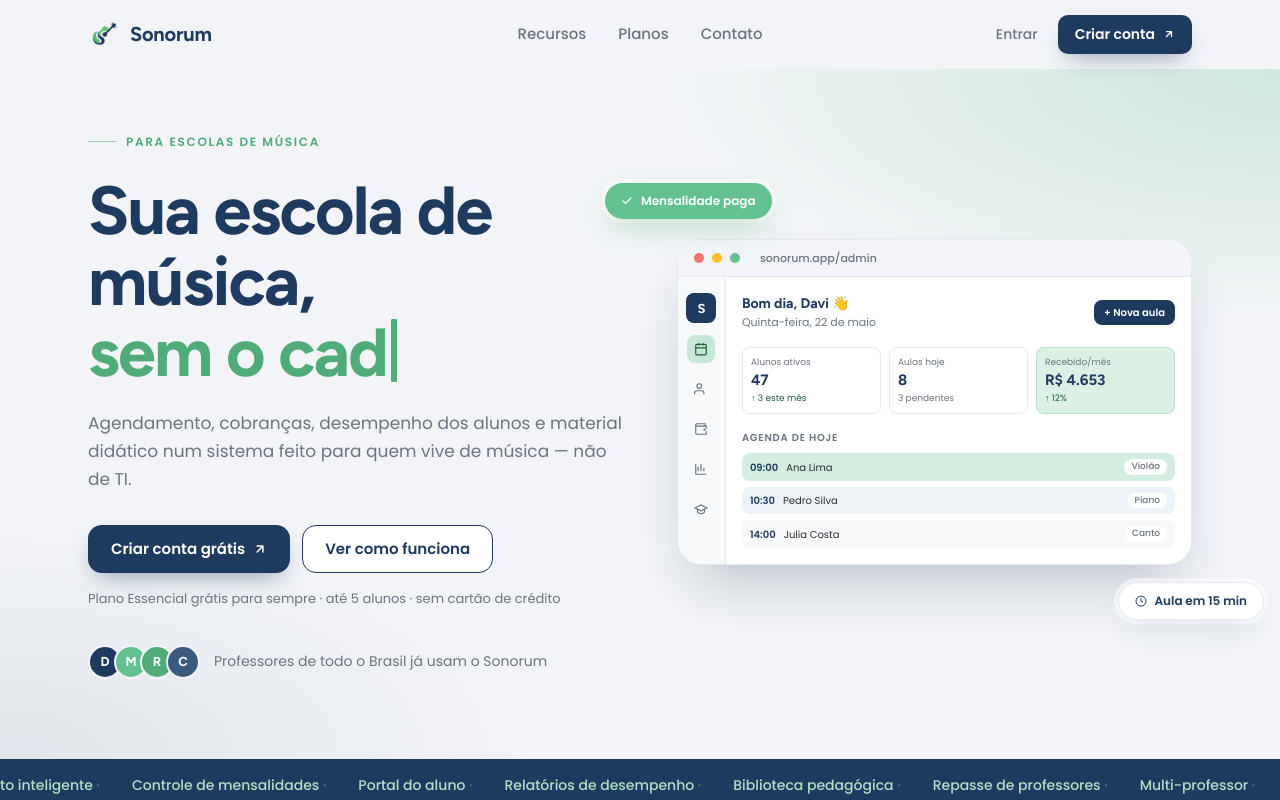
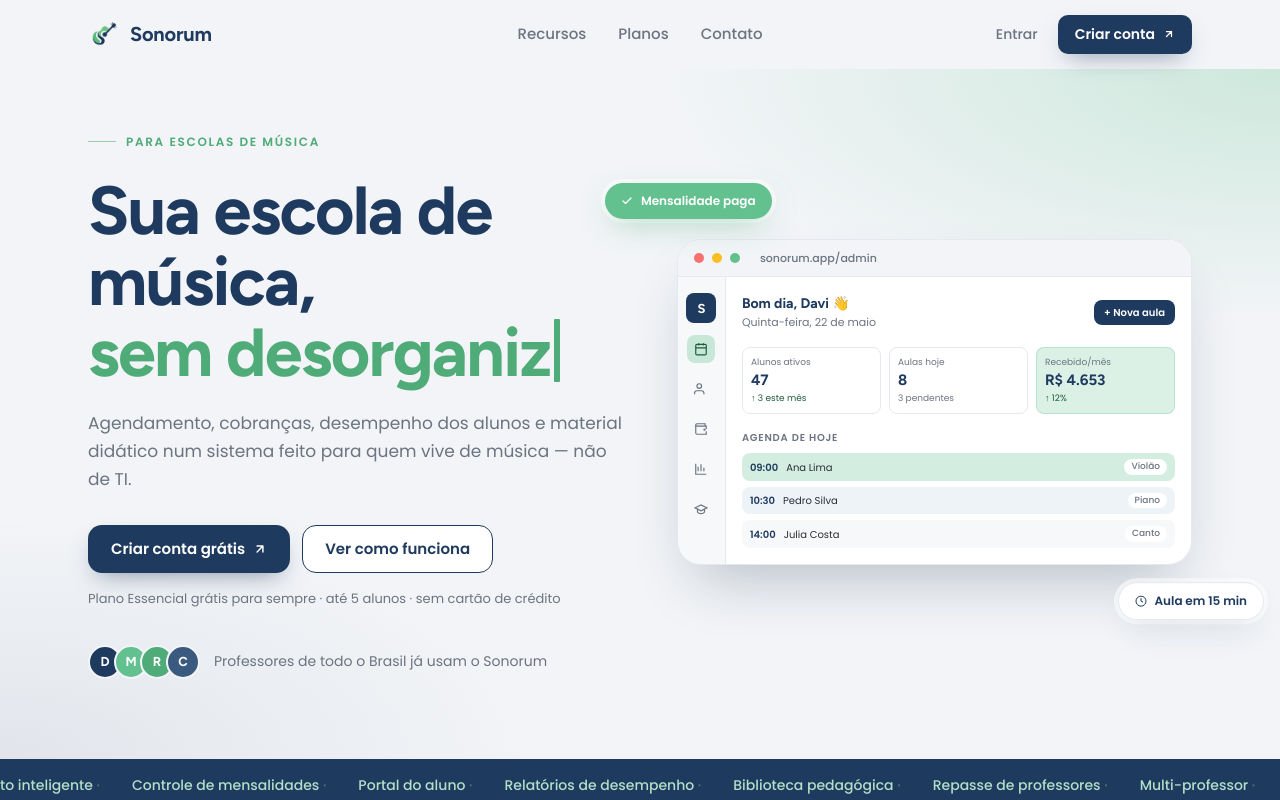
Before and after one commit to Pump-Tecnologia/Sonorum, a Next.js app: page / in a window 1280 px wide. Shown: the top 800 px of the page. Built offline with nearby package versions, Linux system fonts and the light colour scheme.

Commit message:
fix(lp): typewriter cicla 3 finais (planilhas / desorganização / controle manual)

```diff
--- a/components/marketing/Hero.tsx
+++ b/components/marketing/Hero.tsx
@@ -6,13 +6,10 @@
 import styles from '@/components/marketing/marketing.module.css'
 
 // Finais que ciclam após a vírgula no H1.
-// Cada um mantém o tom "deixa o caos pra trás · entra no compasso".
 const HERO_ENDINGS = [
-  'sem a planilha.',
-  'sem o caderninho.',
-  'sem o WhatsApp lotado.',
-  'no compasso certo.',
-  'afinada de verdade.',
+  'sem planilhas.',
+  'sem desorganização.',
+  'sem controle manual.',
 ]
 
 // Avatares na paleta do design system — variações da marca
```
